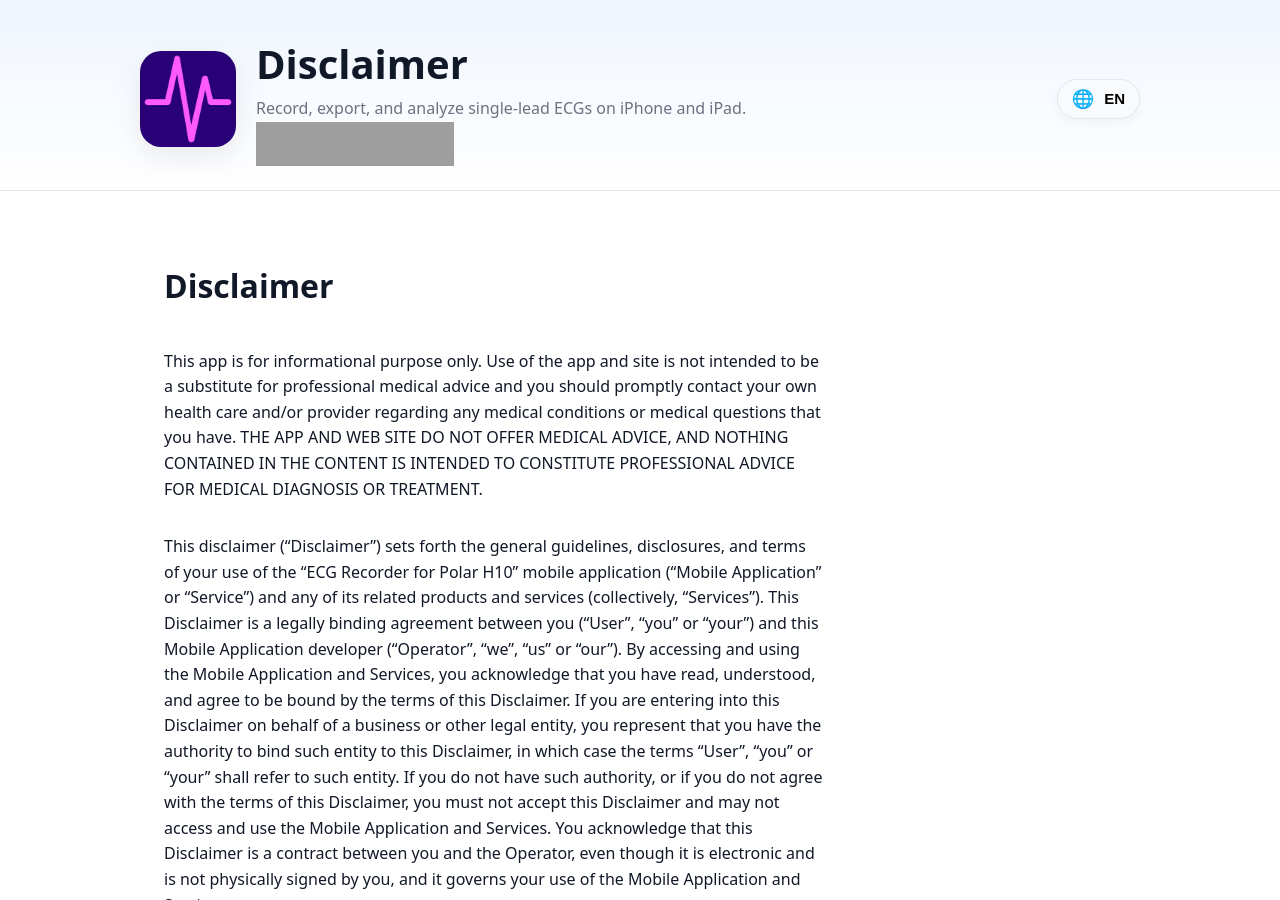
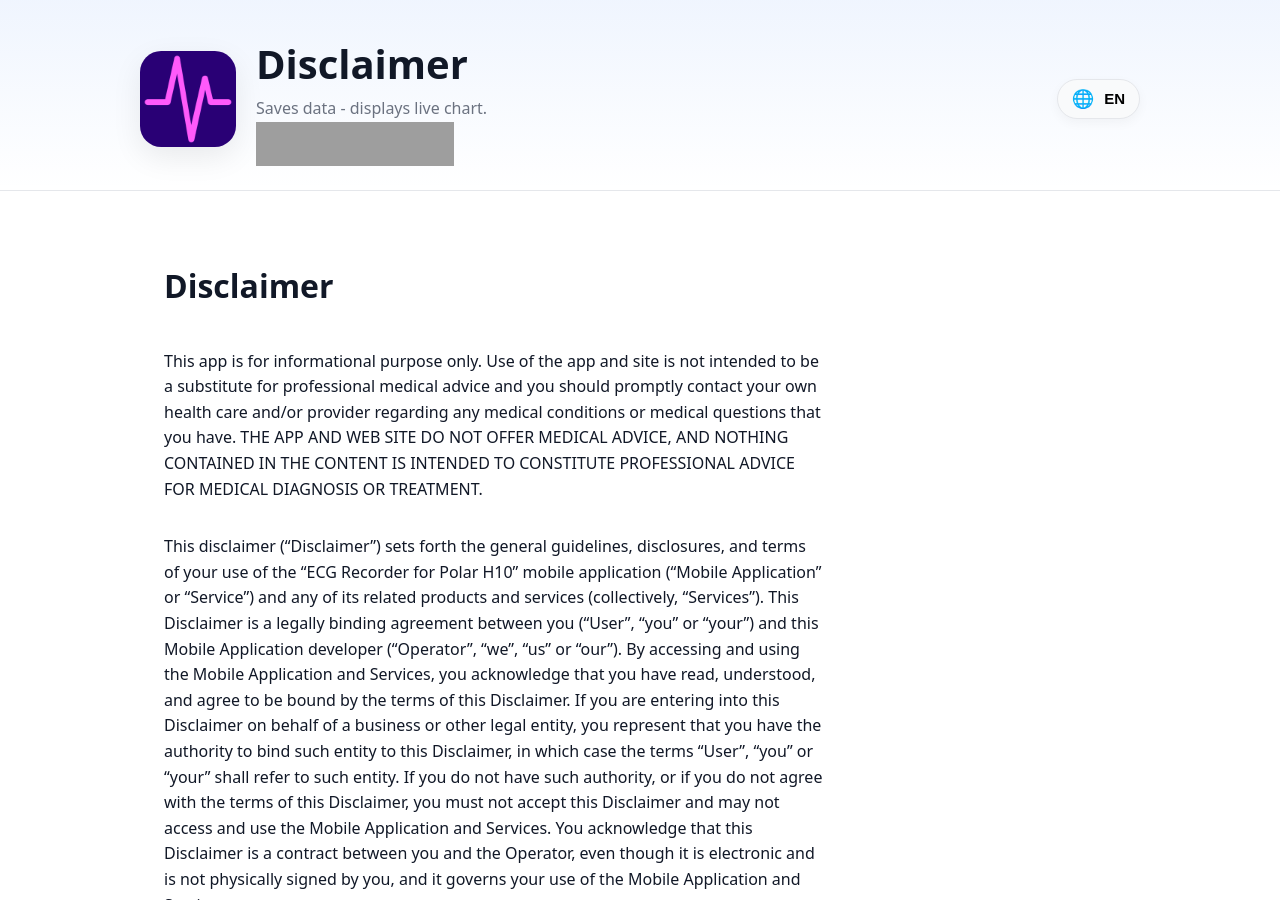
Before and after one commit to poml88/ecg-recorder-ios, a Jekyll site: the page built from DISCLAIMER.md, in a window 1280 px wide and 900 px high. Built offline with Jekyll 4.4.1, drawn with Linux system fonts in a browser that asks for light colours; our own code applies the rules of GitHub Pages for plain Markdown files; some of the changed text lies outside the part shown; grey boxes are pictures that could not be loaded.

Commit message:
Update _config.yml

```diff
--- a/_config.yml
+++ b/_config.yml
@@ -1,8 +1,8 @@
 
 # Site settings
-title: "ECG Recorder iOS"
-subtitle: "Record, export, and analyze single-lead ECGs on iPhone and iPad."
-description: "ECG Recorder for iOS and iPadOS — capture single-lead ECGs, annotate events, and export data. Open-source landing page hosted on GitHub Pages."
+title: "ECG Recorder for Polar H10"
+subtitle: "Saves data - displays live chart."
+description: "Exports ECG, HR and RR data as text files and displays a live chart."
 url: "https://poml88.github.io"
 baseurl: "/ecg-recorder-ios"
 
```
